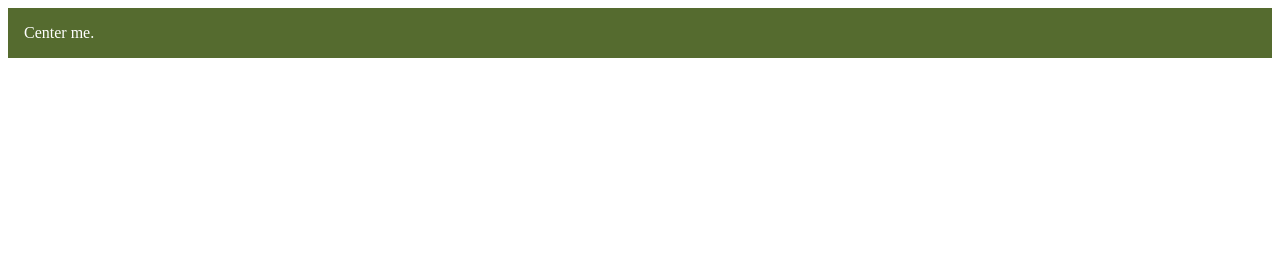
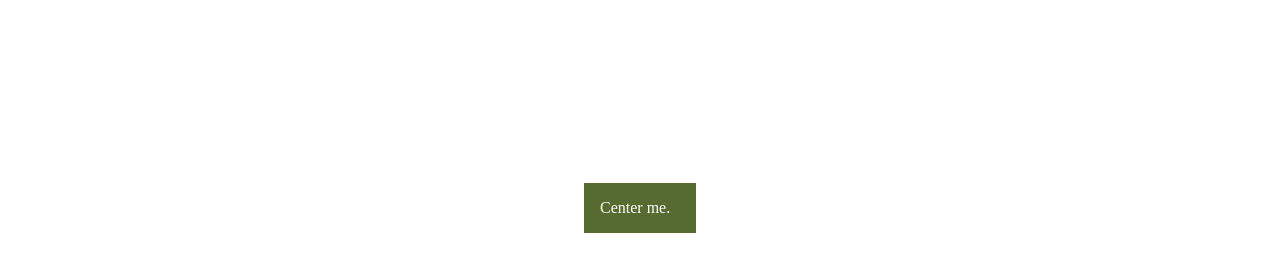
Before and after one commit to jadeburgess/Flexbox_Challenge, a plain HTML site: page center.html in a window 1280 px wide. Drawn offline with Linux system fonts and the light colour scheme.

Commit message:
commit - completed centerChallenge

```diff
--- a/css/center.css
+++ b/css/center.css
@@ -1,6 +1,8 @@
 .parent {
     height: 50vh;
-
+    display: flex;
+    align-items: center;
+    justify-content: center;
     /* add solution here */
 }
 
@@ -8,4 +10,5 @@
     background-color: darkolivegreen;
     color: white;
     padding: 1rem;
+    width: 80px;
 }
```
